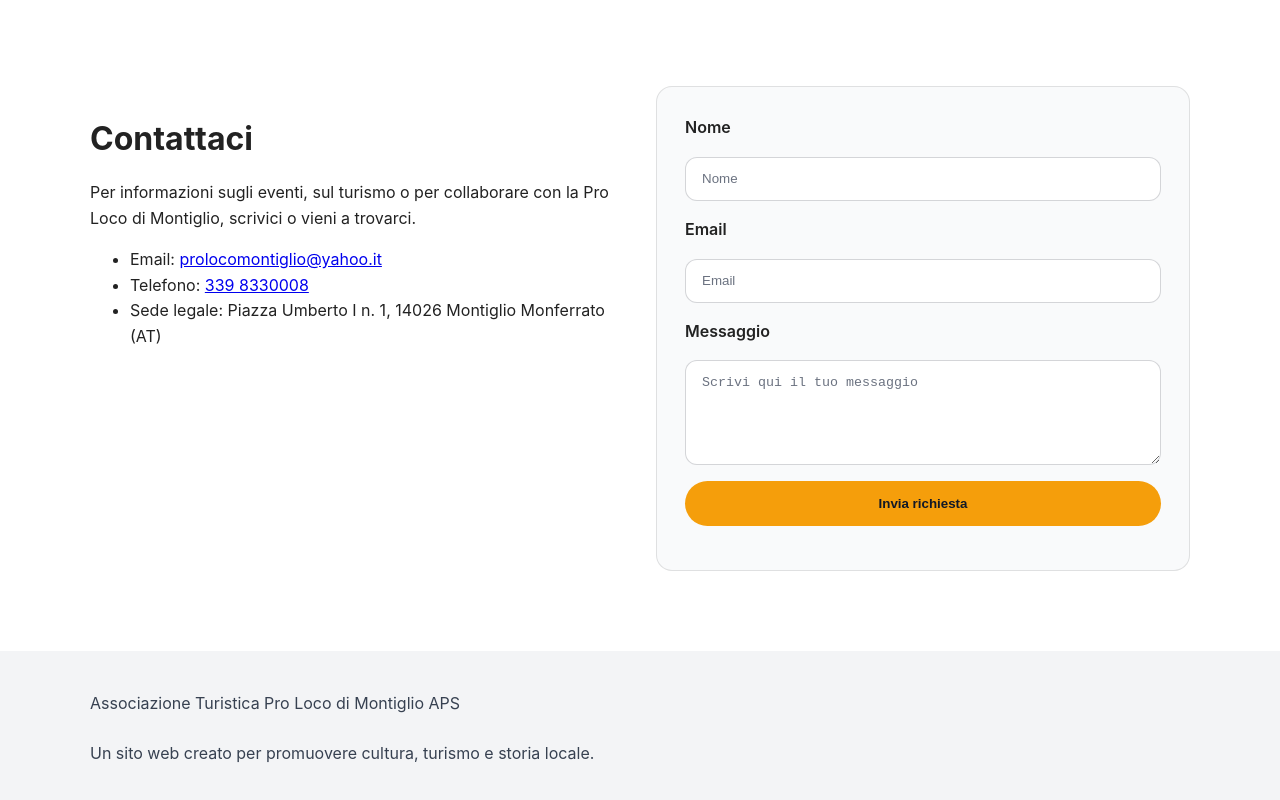
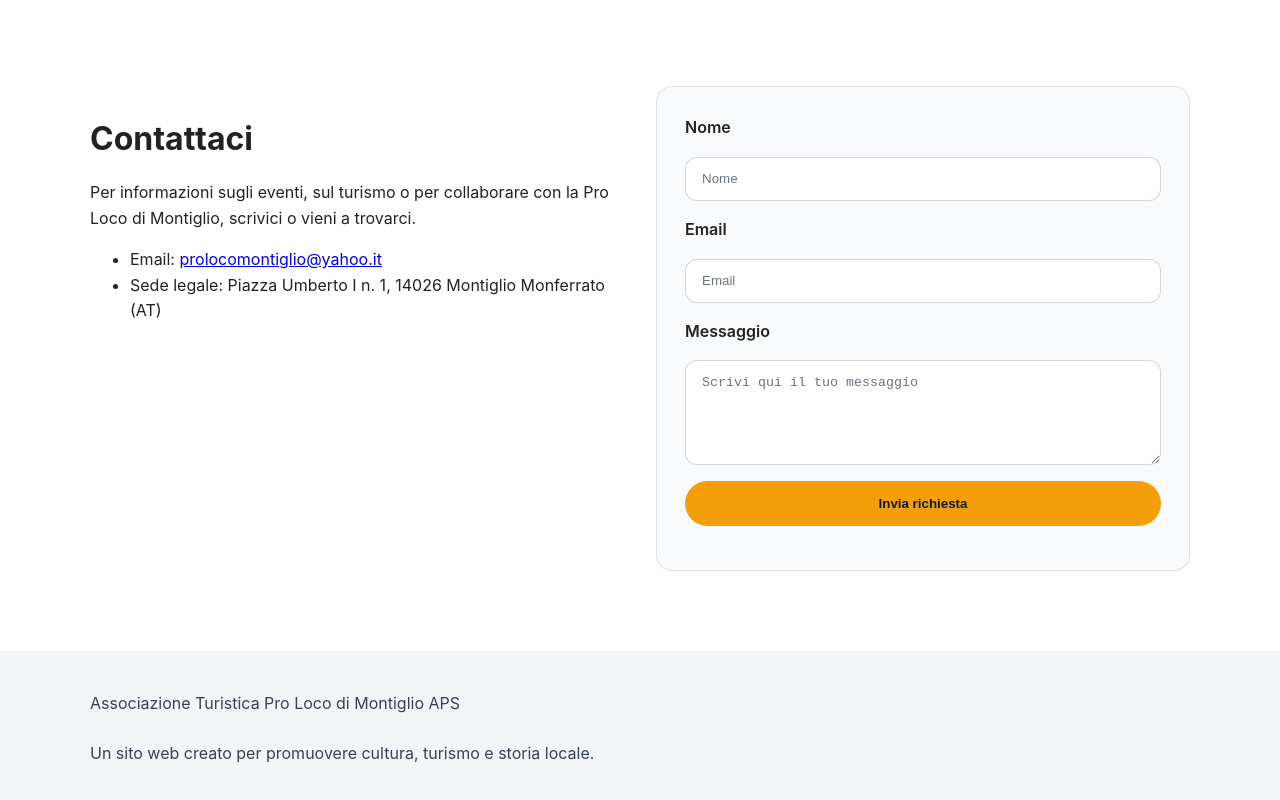
Before and after one commit to Montiglio/sitoweb, a plain HTML site: page index.html in a window 1280 px wide. Shown: the part 1875-2675 px from the top of the page. Drawn offline with Linux system fonts and the light colour scheme.

Commit message:
tolto telefono

```diff
--- a/index.html
+++ b/index.html
@@ -51,7 +51,6 @@
           <p>Per informazioni sugli eventi, sul turismo o per collaborare con la Pro Loco di Montiglio, scrivici o vieni a trovarci.</p>
           <ul>
             <li>Email: <a href="mailto:prolocomontiglio@yahoo.it">prolocomontiglio@yahoo.it</a></li>
-            <li>Telefono: <a href="tel:+393398330008">339 8330008</a></li>
             <li>Sede legale: Piazza Umberto I n. 1, 14026 Montiglio Monferrato (AT)</li>
           </ul>
         </div>
```
